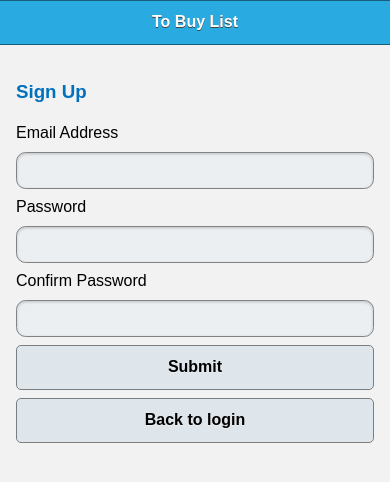
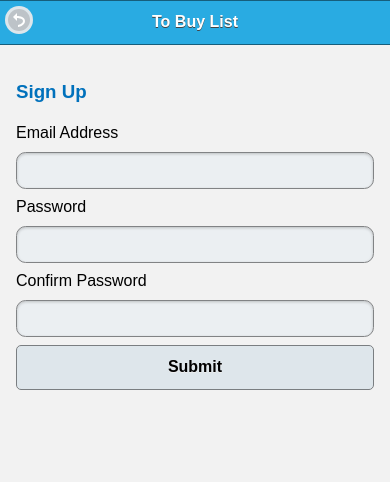
Before and after one commit to alexomel/tobuy, a plain HTML site: page www/sign-up.html in a window 390 px wide. Drawn offline with Linux system fonts and the light colour scheme; some packages are replaced by stand-ins of ours.

Commit message:
signup fix

```diff
--- a/www/sign-up.html
+++ b/www/sign-up.html
@@ -17,6 +17,7 @@
 <body>
     <div data-role="page" data-theme="a">
         <div data-role="header" data-theme="a">
+        <a class="ui-btn ui-icon-back ui-btn-icon-left ui-btn-icon-notext ui-corner-all" style="border-width: 0px" href="index.html"></a>
             <h1>To Buy List</h1>
         </div>
         <!-- /header -->
@@ -29,7 +30,6 @@
             <label for="txt-password-confirm">Confirm Password</label>
             <input type="password" name="txt-password-confirm" id="txt-password-confirm" value="">
             <a href="#dlg-sign-up-sent" data-rel="popup" data-transition="pop" data-position-to="window" id="btn-submit1" class="ui-btn ui-corner-all mc-top-margin-1-5">Submit</a>
-            <a href="index.html" data-position-to="window" class="ui-btn ui-corner-all mc-top-margin-1-5">Back to login</a>
             <div data-role="popup" id="dlg-sign-up-sent" data-dismissible="false" style="max-width:400px;">
                 <div data-role="header" data-theme="c">
                     <h1>Registered</h1>
```
